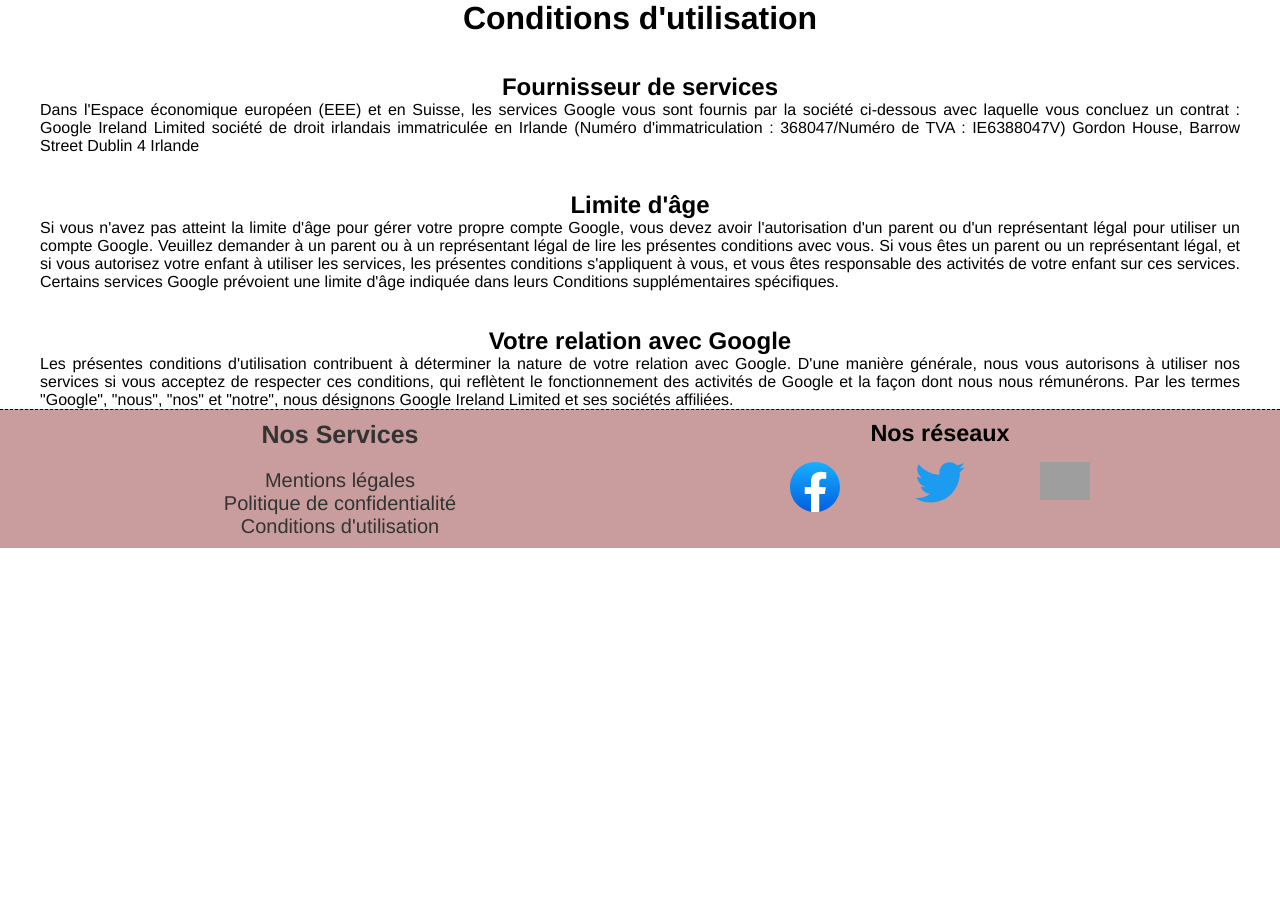
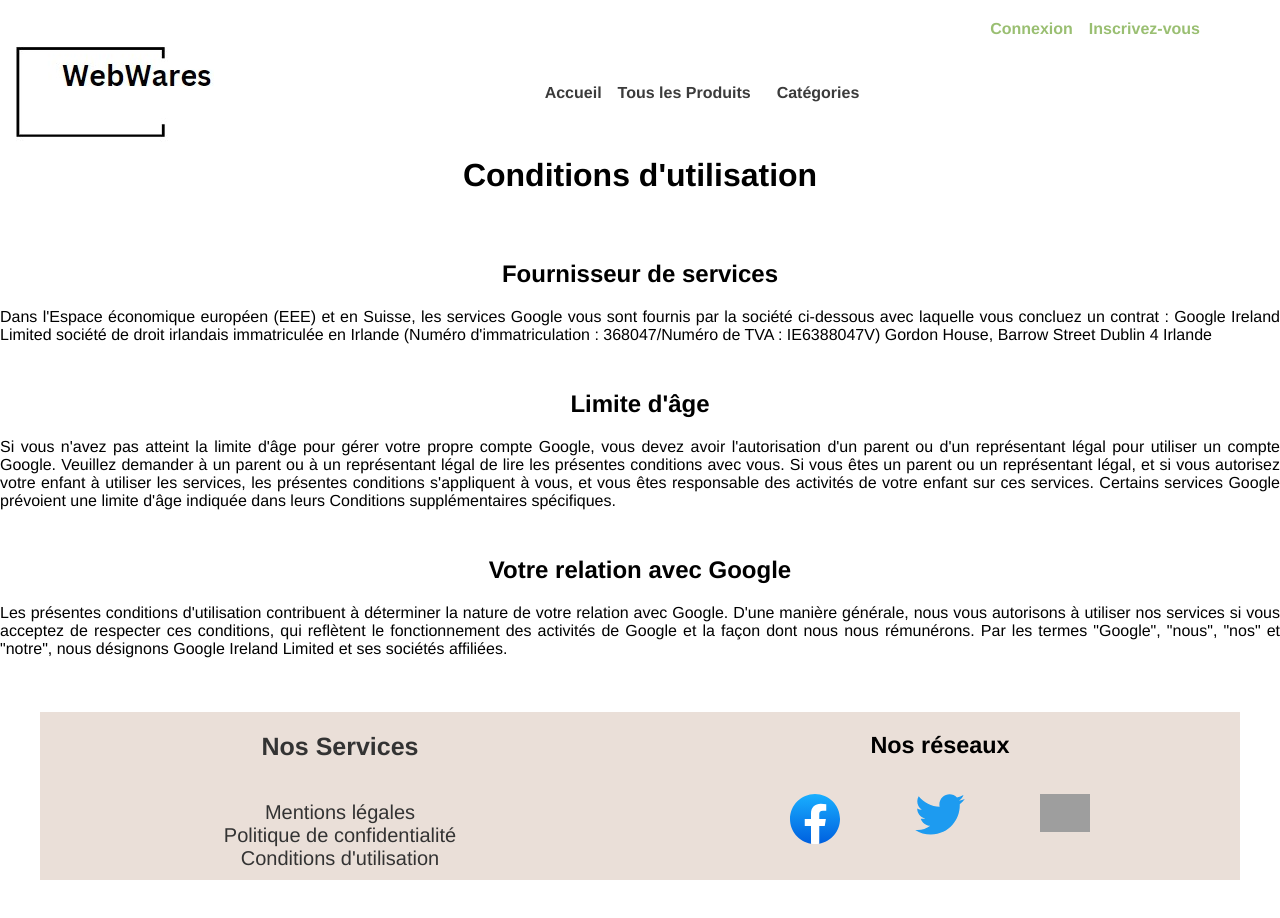
Before and after one commit to Rokayia/WebWares, a Vue app: page /conditions-utilisation in a window 1280 px wide. Shown: the top 918 px of the page. After the commit the page ends 880 px from the top, so only its background shows below. Built offline with nearby package versions, Linux system fonts and the light colour scheme; grey boxes are pictures that could not be loaded.

Commit message:
mise en commun sprint 1

```diff
--- a/src/components/GeneralHeader.vue
+++ b/src/components/GeneralHeader.vue
@@ -4,8 +4,8 @@
     <div class="logo">
       <router-link to="/"> <img src="@/assets/logo1.jpg" alt="Logo de l'application" /></router-link>
     </div>
-    <nav>
-      <router-link to="/listProducts">Accueil</router-link>
+    <nav class="navbar">
+      <router-link to="/">Accueil</router-link>
       <router-link to="/listProducts">Tous les Produits</router-link>
       <!--Menu déroulant -->
       <ul class="nav-dropdown">
@@ -19,7 +19,7 @@
         </li>
       </ul>
      </nav>
-   </header>
+    </header>
 </template>
 
 <script>
@@ -45,20 +45,23 @@
 
 <style lang="scss">
 
-div {
+.logo {
   display: inline;
 }
 header {
   display: flex;
+
   // justify-content: space-between;
   align-items: center;
-  padding: 0 32px;
+
+  width:100%;
 }
 nav {
   display: flex;
   justify-content: center;
   align-items: center;
-  width: 100vw;
+
+  width:100%;
   gap: 16px;
 
 
@@ -74,7 +77,7 @@
   }
 
 a:hover{
-  color:#94e9b6;
+  color:#9abf72;
 }
   .nav-link {
   text-decoration: none;
@@ -96,6 +99,10 @@
 .dropdown {
   position: relative;
   display: inline-block;
+
+}
+.dropdown:hover{
+  color:#9abf72;
 }
 
 .dropdown-content {
@@ -114,6 +121,7 @@
 }
 .dropdown-content a:hover {
   background-color: #ada99b;
+  color:#9abf72;
 }
 .dropdown:hover .dropdown-content {
   display: block;
--- a/src/components/ProdCard.vue
+++ b/src/components/ProdCard.vue
@@ -79,7 +79,5 @@
 
 
 
-slot {
-  padding-bottom: 20px;
-}
+
 </style>
--- a/src/components/SearchBar.vue
+++ b/src/components/SearchBar.vue
@@ -1,5 +1,7 @@
 <template>
-    <input type="text" placeholder="Votre recherche" @input="onSearch" v-model="this.query">
+    <div class="searsh">
+        <input type="text" placeholder="Votre recherche" @input="onSearch" v-model="this.query">
+    </div>
   </template>
 
   <script>
@@ -21,7 +23,7 @@
   </script>
 
   <style>
-  input {
+  .searsh input {
   display: block;
   width: 350px;
   margin: 20px auto;
--- a/src/components/myFooter.vue
+++ b/src/components/myFooter.vue
@@ -37,31 +37,23 @@
 
 <style>
 
-* {
-    margin: 0;
-    padding: 0;
-}
 
-body{
-    background-color: #333;
-    font-family: Arial, Helvetica, sans-serif;
-    display: flex;
-    flex-direction: column;
-}
 
-footer{
+
+
+/* footer{
     border-top: 1px dashed black;
     width: 100%;
   background-color: rgb(201, 157, 157);
     color: #333;
-}
+} */
 
 .footerContainer{
-  max-width: 1200px;
+ max-width: 1200px;
   width:100%;
   margin: 0 auto;
   display: flex;
-
+  background-color: #eadfd8; ;
   margin-top: auto;  align-items: flex-start;
   font-size: 20px;
   padding: 10px 0;
--- a/src/store/index.js
+++ b/src/store/index.js
@@ -200,7 +200,7 @@
         categorieId: 4
       }
     ],
-    currentProduct:{}
+    currentProduct:[],
   },
   getters: {
     filteredProduits(state){
--- a/src/views/ConditionsUtilisation.vue
+++ b/src/views/ConditionsUtilisation.vue
@@ -1,26 +1,36 @@
 <template>
+
+      <div class="head-home">
+      <div class="connect">
+       <router-link to="/listProducts" class="nav-link">Connexion</router-link>
+        <router-link to="/listProducts" class="nav-link">Inscrivez-vous</router-link>
+        </div>
+      <MyHeader />
+
+
+
+    </div>
+    <div class="utilisation">
         <h1>Conditions d'utilisation</h1>
         <br><br>
         <h2>Fournisseur de services</h2>
         <p>Dans l'Espace économique européen (EEE) et en Suisse, les services Google vous sont fournis par la société ci-dessous avec laquelle vous concluez un contrat :
-
         Google Ireland Limited
         société de droit irlandais immatriculée en Irlande
         (Numéro d'immatriculation : 368047/Numéro de TVA : IE6388047V)
-
         Gordon House, Barrow Street
         Dublin 4
         Irlande</p>
         <br><br>
         <h2>Limite d'âge</h2>
         <p>Si vous n'avez pas atteint la limite d'âge pour gérer votre propre compte Google, vous devez avoir l'autorisation d'un parent ou d'un représentant légal pour utiliser un compte Google. Veuillez demander à un parent ou à un représentant légal de lire les présentes conditions avec vous.
-
         Si vous êtes un parent ou un représentant légal, et si vous autorisez votre enfant à utiliser les services, les présentes conditions s'appliquent à vous, et vous êtes responsable des activités de votre enfant sur ces services.
-
         Certains services Google prévoient une limite d'âge indiquée dans leurs Conditions supplémentaires spécifiques.</p>
         <br><br>
         <h2>Votre relation avec Google</h2>
         <p>Les présentes conditions d'utilisation contribuent à déterminer la nature de votre relation avec Google. D'une manière générale, nous vous autorisons à utiliser nos services si vous acceptez de respecter ces conditions, qui reflètent le fonctionnement des activités de Google et la façon dont nous nous rémunérons. Par les termes "Google", "nous", "nos" et "notre", nous désignons Google Ireland Limited et ses sociétés affiliées.</p>
+    </div>
+    <br><br><br>
     <footerVue/>
 
 </template>
@@ -28,32 +38,39 @@
 
 <script>
 import footerVue from '@/components/myFooter.vue'
+import MyHeader from '@/components/GeneralHeader.vue'
 export default {
 
     components: {
         footerVue,
+        MyHeader,
     }
 
 }
 </script>
 
 <style>
-body {
-    height: 1000px;
+.utilisation {
+    height: 100%;
         background-color: white;
+
 }
 
-h1,
+.utilisation h1,
 h2,
 h3 {
     text-align: center;
     color: rgb(0, 0, 0);
+    margin-bottom: 20px;
+    margin-top: 10px;
 }
 
-p {
+.utilisation p {
     color: rgb(0, 0, 0);
     font-family: 'Franklin Gothic Medium', 'Arial Narrow', Arial, sans-serif;
     text-align: justify;
     margin: 0 auto;
-    width: 1200px;
-}</style>
+
+    width:100%;
+}
+</style>
--- a/src/views/DetailsProduct.vue
+++ b/src/views/DetailsProduct.vue
@@ -1,7 +1,29 @@
 <template>
+
+    <div class="head-home">
+    <div class="connect">
+     <router-link to="/listProducts" class="nav-link">Connexion</router-link>
+      <router-link to="/listProducts" class="nav-link">Inscrivez-vous</router-link>
+      </div>
+    <MyHeader />
+  </div>
+
   <div class="details">
+<div class="titreDetails">
+
+  <h1>
+  Informations sur {{currentProduct.titre}}
+  </h1>
+  <br>
+</div>
+    <!-- <div v-else> -->
+      <div
+      class=" prod"
+      v-for="(item,index) in this.currentProduct.id"
+      :key="item.id"
+    >
+<div v-if="index===this.currentProduct.id-1">
  <productCard
-
       :image="getImgUrl(currentProduct.image)"
         :titre="currentProduct.titre"
         :prix="currentProduct.prix"
@@ -9,15 +31,24 @@
         backgroundColor="white"
       >
         <p class="description">{{ currentProduct.description }}</p>
+
       </productCard>
     </div>
+
+      </div>
+        </div>
+        <myFooter/>
 </template>
 
 <script>
 import productCard from "@/components/ProdCard.vue";
+import myFooter from '@/components/myFooter.vue'
+import MyHeader from '@/components/GeneralHeader.vue'
 export default {
   components: {
     productCard,
+    MyHeader,
+    myFooter,
   },
   methods: {
     getImgUrl(pic) {
@@ -44,6 +75,8 @@
   width: 100%;
   display: flex;
   justify-content: center;
+  align-items: center;
+  flex-direction: column;
 }
 .description {
   font-size: larger;
@@ -52,4 +85,5 @@
 
   padding-bottom: 10px;
 }
+
 </style>
--- a/src/views/HomeView.vue
+++ b/src/views/HomeView.vue
@@ -46,7 +46,7 @@
 
 
   <div>
-  <btn/>
+  <myFooter/>
   </div>
 </div>
 
@@ -56,7 +56,7 @@
 <script>
 import formulaireLandingPage from '@/components/formulaireLandingPage.vue'
 import btnLanding from '@/components/btnLandingPage.vue'
-import btn from '@/components/myFooter.vue'
+import myFooter from '@/components/myFooter.vue'
 import MyHeader from '@/components/GeneralHeader.vue'
 export default {
 
@@ -68,7 +68,7 @@
 
 
     MyHeader,
-    btn,
+    myFooter,
     btnLanding,
     formulaireLandingPage,
 
@@ -78,8 +78,15 @@
 </script>
 
 <style>
+*,
+*::before,
+*::after{
+    margin: 0;
+    padding: 0;
+
+}
 .homepage{
-  background-color: red;
+
   max-width:1200;
   width:100%;
 }
@@ -136,7 +143,11 @@
   padding-top: 20px;
 
 }
-
+.head-home{
+  max-width:1200px;
+  width:100%;
+  margin-top:20px;
+}
 .cardRightFormContact{
   height: 100%;
   width: 50%;
@@ -145,7 +156,7 @@
 }
 
 .connect {
-  width: 99vw;
+
   display: flex;
   gap: 16px;
   justify-content: flex-end;
@@ -153,14 +164,16 @@
 
 .nav-link{
   font-weight: bold;
-    color: #3b3b3b;
+
+    color:#9abf72;
     text-decoration: none;
 
     display: block;
   }
 
 .nav-link:hover {
-  color:#94e9b6;
+      color: #3b3b3b;
+
 }
 
 </style>
--- a/src/views/ListProducts.vue
+++ b/src/views/ListProducts.vue
@@ -1,5 +1,14 @@
 <template >
 
+
+
+  <div class="head-home">
+    <div class="connect">
+     <router-link to="/listProducts" class="nav-link">Connexion</router-link>
+      <router-link to="/listProducts" class="nav-link">Inscrivez-vous</router-link>
+      </div>
+    <MyHeader />
+  </div>
 
 <SearchBar/>
   <div class=" produits">
@@ -11,8 +20,12 @@
     >
     <productCard :image="getImgUrl(item)" :titre="item.titre" :prix="item.prix" :moq="item.moq" v-on:click="getDetails(item.id)" backgroundColor="red">
      </productCard>
+
     </div>
   </div>
+  <br>
+  <myFooter/>
+
 
 </template>
 
@@ -20,10 +33,14 @@
 //import { mapState } from "vuex";
 import productCard from "@/components/ProdCard.vue";
 import SearchBar from '@/components/SearchBar.vue'
+import MyHeader from '@/components/GeneralHeader.vue'
+import myFooter from '@/components/myFooter.vue'
 export default {
 
     components: {
         productCard,
+        MyHeader,
+        myFooter,
         SearchBar
   },
     methods: {
--- a/src/views/MentionsLegales.vue
+++ b/src/views/MentionsLegales.vue
@@ -1,6 +1,16 @@
 <template>
 
 
+  <div class="head-home">
+    <div class="connect">
+     <router-link to="/listProducts" class="nav-link">Connexion</router-link>
+      <router-link to="/listProducts" class="nav-link">Inscrivez-vous</router-link>
+      </div>
+    <MyHeader />
+ </div>
+
+
+    <div class="mentionLegal">
         <h1>Mentions Legales</h1>
         <br><br>
         <h2>Garantie légale</h2>
@@ -20,31 +30,47 @@
            <br><br>
         <h3>Pour les utilisateurs professionnels et les organisations uniquement</h3>
         <p>Dans les limites autorisées par la loi applicable, vous vous engagez à indemniser Google et ses administrateurs, dirigeants, employés et sous-traitants en cas de procédure judiciaire engagée par un tiers (y compris en cas d'action émanant d'autorités publiques), lorsqu'une telle procédure résulte de votre utilisation illégale des services ou de la violation des présentes conditions d'utilisation ou des Conditions supplémentaires spécifiques à certains services. Cette indemnisation couvre toute responsabilité ou dépense découlant des demandes, pertes, dommages, jugements, amendes, frais de justice et frais juridiques.</p>
-
+    </div>
+    <br> <br> <br>
+    <myFooter/>
 </template>
 
 
 <script>
+import myFooter from '@/components/myFooter.vue'
+import MyHeader from '@/components/GeneralHeader.vue'
 export default {
+    components:{
 
+
+MyHeader,
+myFooter,
+
+
+}
 }
 </script>
 
 <style>
-body{
-    height: 1000px;
+.mentionLegal{
+    height: 100%;
         background-color: white;
 
+
 }
-h1,h2,h3{
+.mentionLegal h1,h2,h3{
     text-align: center;
     color: rgb(0, 0, 0);
+    margin-bottom: 20px;
+    margin-top: 10px;
 }
-p{
+.mentionLegal p{
     color: rgb(0, 0, 0);
     font-family:'Franklin Gothic Medium', 'Arial Narrow', Arial, sans-serif;
     text-align: justify;
     margin: 0 auto;
-    width: 1200px;
+    max-width: 1200px;
+    width:100%;
+
 }
 </style>
--- a/src/views/PolitiqueDeConfidentialité.vue
+++ b/src/views/PolitiqueDeConfidentialité.vue
@@ -1,5 +1,15 @@
 <template>
+       <div class="head-home">
+      <div class="connect">
+       <router-link to="/listProducts" class="nav-link">Connexion</router-link>
+        <router-link to="/listProducts" class="nav-link">Inscrivez-vous</router-link>
+        </div>
+      <MyHeader />
 
+
+
+    </div>
+    <div class="confidentialite">
         <h1>Politique de confidentialité</h1>
         <br><br>
         <h2>Données personnelles</h2>
@@ -17,33 +27,50 @@
         <p> DocumentsLégaux ne divulguera pas vos données personnelles aux autorités à moins qu’elles ne soient exigées par la loi, mandat de perquisition, ordonnance de tribunal, assignation, ou enquête pour fraude. </p>
         <p> DocumentsLégaux ne partagera vos informations avec des tiers que dans le but de vous fournir les services et les produits que vous demandez. Tous les tiers ont l’interdiction formelle d’utiliser vos données personnelles sauf lorsqu’il s’agit de vous fournir ces services et il leur est demandé de respecter la confidentialité de vos données. </p>
         <p> DocumentsLégaux sauvegarde uniquement les données personnelles nécessaires à l’accès et l’utilisation de nos services. Ces données personnelles comprennent notamment les informations suivantes : nom et prénom, adresse email, numéro de téléphone, et autres informations de traitement des paiements ainsi que les données de création de documents. Sur demande de votre part, nous supprimerons vos données personnelles. </p>
+    </div>
+    <br> <br> <br>
+    <myFooter/>
 </template>
 
 
 <script>
+import myFooter from '@/components/myFooter.vue'
+import MyHeader from '@/components/GeneralHeader.vue'
 export default {
+    components:{
 
+
+MyHeader,
+myFooter,
+
+
+}
 }
 </script>
 
 <style>
-body {
-    height: 1000px;
+.confidentialite {
+    height: 100%;
         background-color: white;
+
+
 
 }
 
-h1,
+.confidentialite h1,
 h2,
 h3 {
     text-align: center;
     color: rgb(0, 0, 0);
+    margin-bottom: 20px;
+    margin-top: 10px;
 }
 
-p {
+.confidentialite p {
     color: rgb(0, 0, 0);
     font-family: 'Franklin Gothic Medium', 'Arial Narrow', Arial, sans-serif;
     text-align: justify;
     margin: 0 auto;
-    width: 1200px;
+    max-width: 1200px;
+    width:100%;
 }</style>
```
Also changed, not shown: src/router/index.js (+0 -38 lines). Lines whose indentation alone changed are shown as unchanged.
